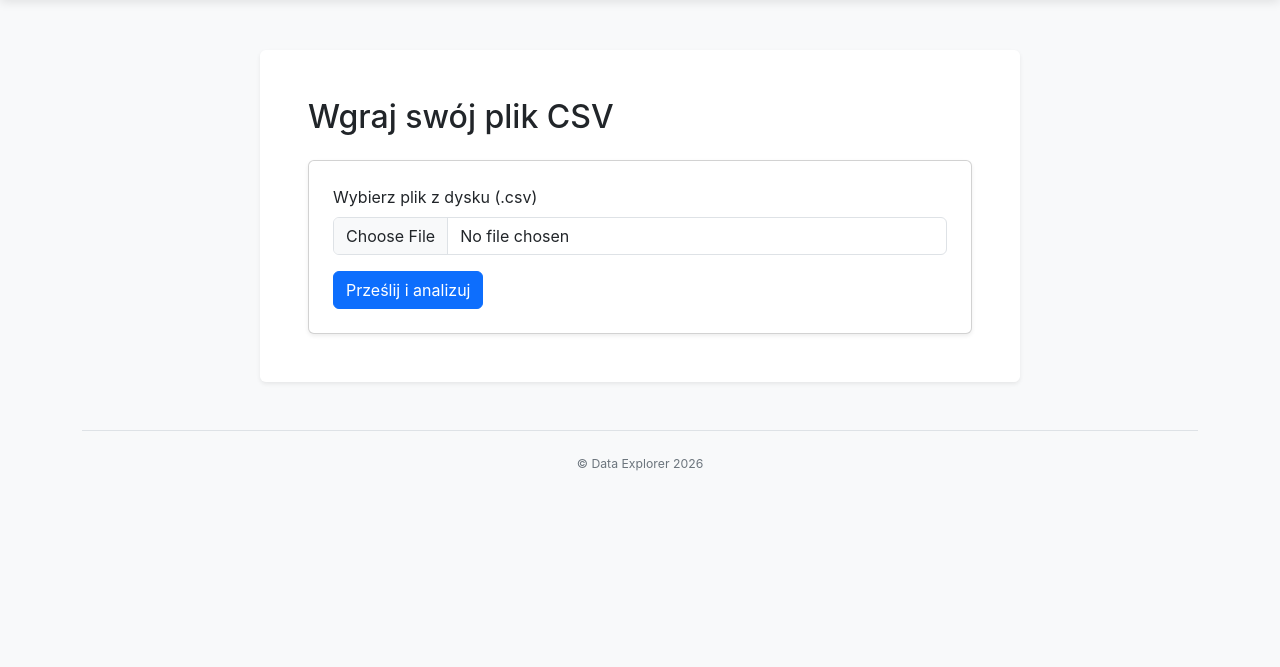
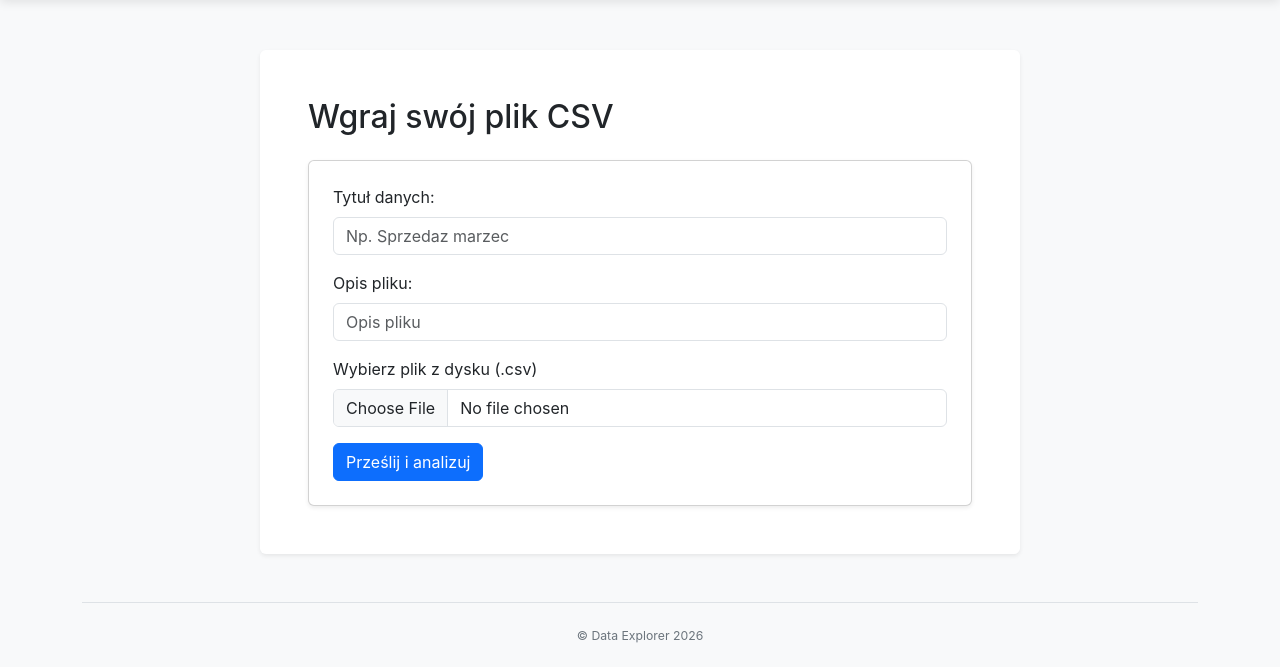
Before and after one commit to karolkamuda89-ux/Projekt, a Django app: page /upload/ in a window 1280 px wide. Shown: the part 56-723 px from the top of the page. Run offline with Django 5.2, Linux system fonts and the light colour scheme.

Commit message:
make interface/data base tweaks ( correct decriptions,titles display)

```diff
--- a/data_explorer_project/settings.py
+++ b/data_explorer_project/settings.py
@@ -26,6 +26,8 @@ STATICFILES_DIRS = [
 ]
 MEDIA_URL = '/media/' ##dodanie miesjsca w ktorym beda dostepne pliki w przegladarce ##
 MEDIA_ROOT = BASE_DIR / 'media' # fizyczna ścieżka na dysku gdzie django ma zapisywać pliki
+DEFAULT_AUTO_FIELD = 'django.db.models.BigAutoField' ## automatyczne nadawanie numerow id dla nowych wpisow w bazie danych (duzych)
+
 # Quick-start development settings - unsuitable for production
 # See https://docs.djangoproject.com/en/6.0/howto/deployment/checklist/
 
--- a/data_explorer_project/urls.py
+++ b/data_explorer_project/urls.py
@@ -25,4 +25,4 @@ urlpatterns = [
 ]
 
 if settings.DEBUG:
-    urlpatterns += static(settings.MEDIA_URL, document_root=settings.MEDIA_ROOT)
+    urlpatterns += static(settings.MEDIA_URL, document_root=settings.MEDIA_ROOT) ##mowi jaki plik ma dac z z dysku plikow csv
--- a/datasets/templates/datasets/detail.html
+++ b/datasets/templates/datasets/detail.html
@@ -9,7 +9,7 @@
     </a>
 
     <!-- nagłówek -->
-    <h2 class="mb-4">Szczegóły pliku: <span class="text-primary">{{ plik.nazwa|default:"Mój_raport.csv" }}</span></h2>
+    <h2 class="mb-4">Szczegóły pliku: <span class="text-primary">{{ plik.title|default:"Mój_raport.csv" }}</span></h2>
 
     <div class="card p-4 shadow-sm mb-4">
         <h5 class="card-title border-bottom pb-2 mb-3 text-muted">Metadane pliku</h5>
--- a/datasets/templates/datasets/upload.html
+++ b/datasets/templates/datasets/upload.html
@@ -5,6 +5,17 @@
     <div class="card p-4 shadow-sm">
         <form action="{% url 'upload_csv' %}" method="post" enctype="multipart/form-data">
             {% csrf_token %}
+
+            <div class="mb-3">
+                <label for="id_title" class="form-label">Tytuł danych:</label>
+                <input type="text" class="form-control" id="title" name="title" placeholder="Np. Sprzedaz marzec" required>
+            </div>
+
+            <div class="mb-3">
+                <label for="id_descripiton" class="form-label">Opis pliku:</label>
+                <input type="text" class="form-control" id="descripiton" name="description" placeholder="Opis pliku" required>
+            </div>
+
             <div class="mb-3">
                 <label for="formFile" class="form-label">Wybierz plik z dysku (.csv)</label>
                 <input class="form-control" type="file" name="file" id="formFile" accept=".csv" required>
--- a/datasets/views.py
+++ b/datasets/views.py
@@ -10,8 +10,8 @@ def index(request):
     return render(request, "datasets/index.html")
 def upload_csv(request):
     if request.method == 'POST' and request.FILES.get('file'):
-        name = request.POST.get('name', 'Nowy plik')
-        description = request.POST.get('description', '')
+        name = request.POST.get('title', 'Untilted')
+        description = request.POST.get('description', 'none')
         file = request.FILES['file']
 
         # Zapis do bazy danych
```
Also changed, not shown: db.sqlite3, 3 other files.
